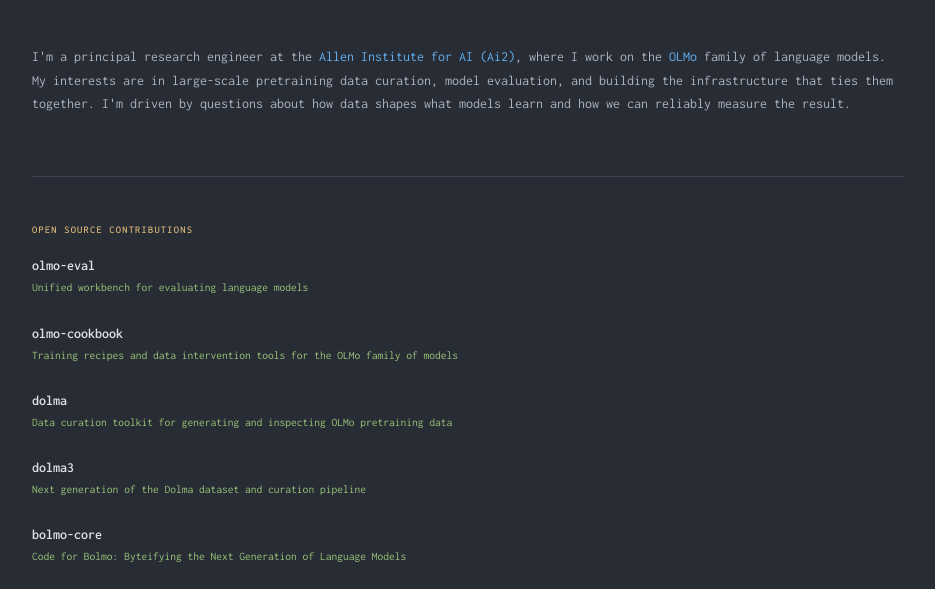
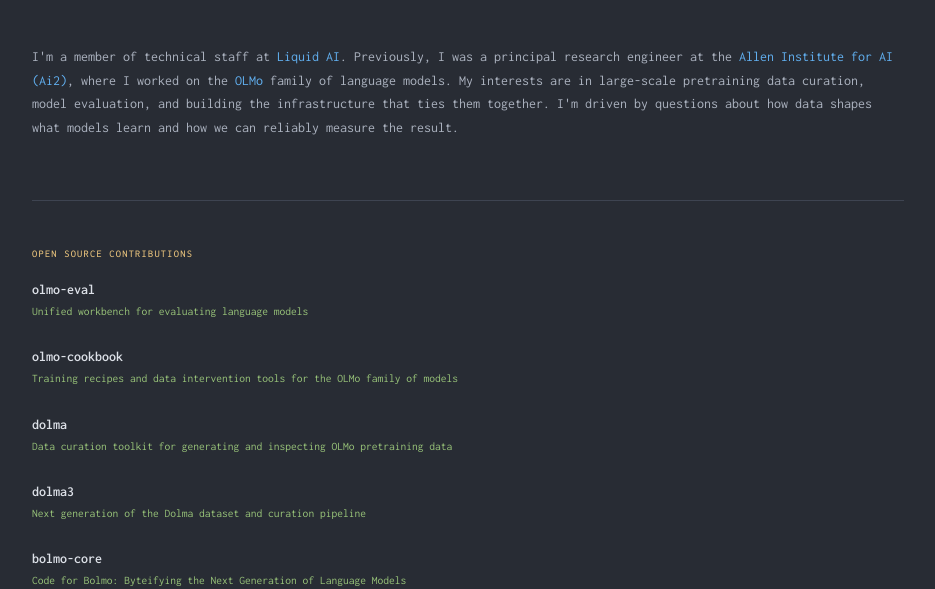
Before and after one commit to undfined/undfined.github.io, a website: page index.html in a window 1280 px wide. Shown: the part 210-799 px from the top of the page, without its empty margins (172-1107 px from the left). Drawn offline with Linux system fonts and the light colour scheme.

Commit message:
Update About paragraph to Liquid AI role

```diff
--- a/index.html
+++ b/index.html
@@ -41,7 +41,7 @@
       <!-- Research -->
       <section>
         <p>
-          I'm a principal research engineer at the <a href="https://allenai.org" target="_blank" rel="noopener noreferrer">Allen Institute for AI (Ai2)</a>, where I work on the <a href="https://allenai.org/olmo" target="_blank" rel="noopener noreferrer">OLMo</a> family of language models. My interests are in large-scale pretraining data curation, model evaluation, and building the infrastructure that ties them together. I'm driven by questions about how data shapes what models learn and how we can reliably measure the result.
+          I'm a member of technical staff at <a href="https://www.liquid.ai" target="_blank" rel="noopener noreferrer">Liquid AI</a>. Previously, I was a principal research engineer at the <a href="https://allenai.org" target="_blank" rel="noopener noreferrer">Allen Institute for AI (Ai2)</a>, where I worked on the <a href="https://allenai.org/olmo" target="_blank" rel="noopener noreferrer">OLMo</a> family of language models. My interests are in large-scale pretraining data curation, model evaluation, and building the infrastructure that ties them together. I'm driven by questions about how data shapes what models learn and how we can reliably measure the result.
         </p>
       </section>
 
```
